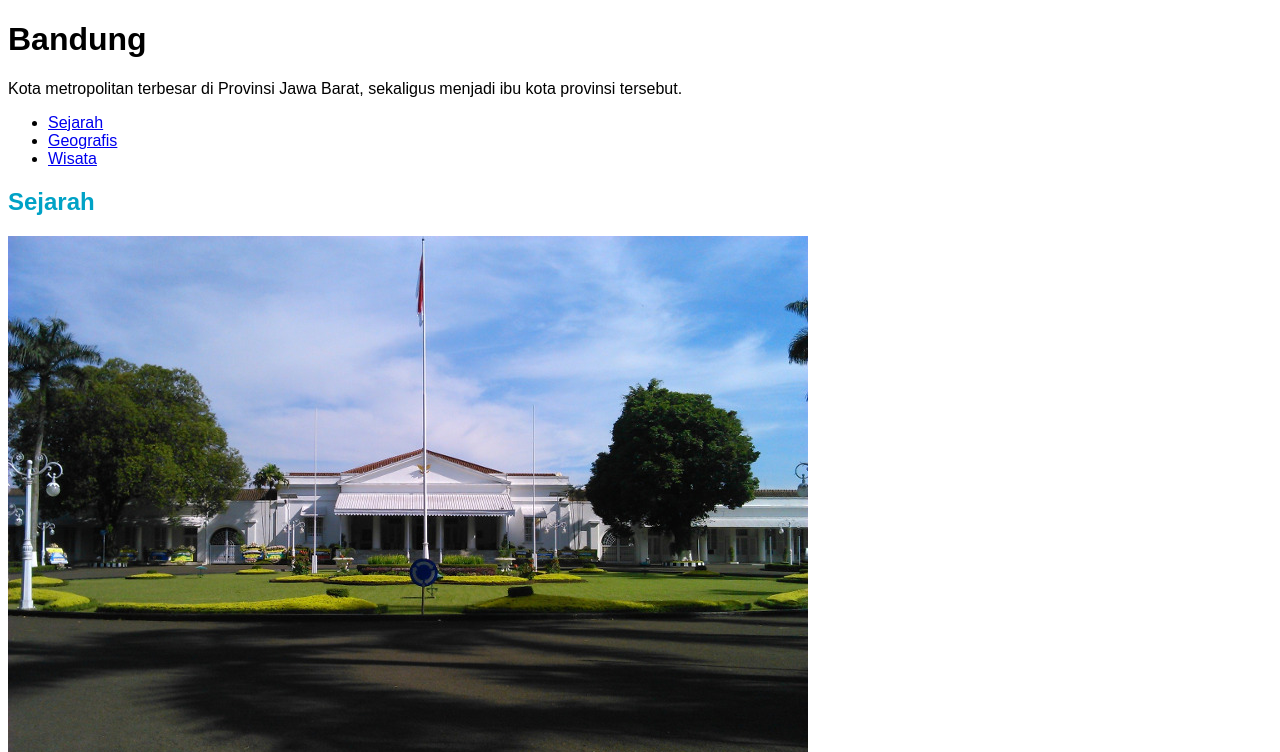
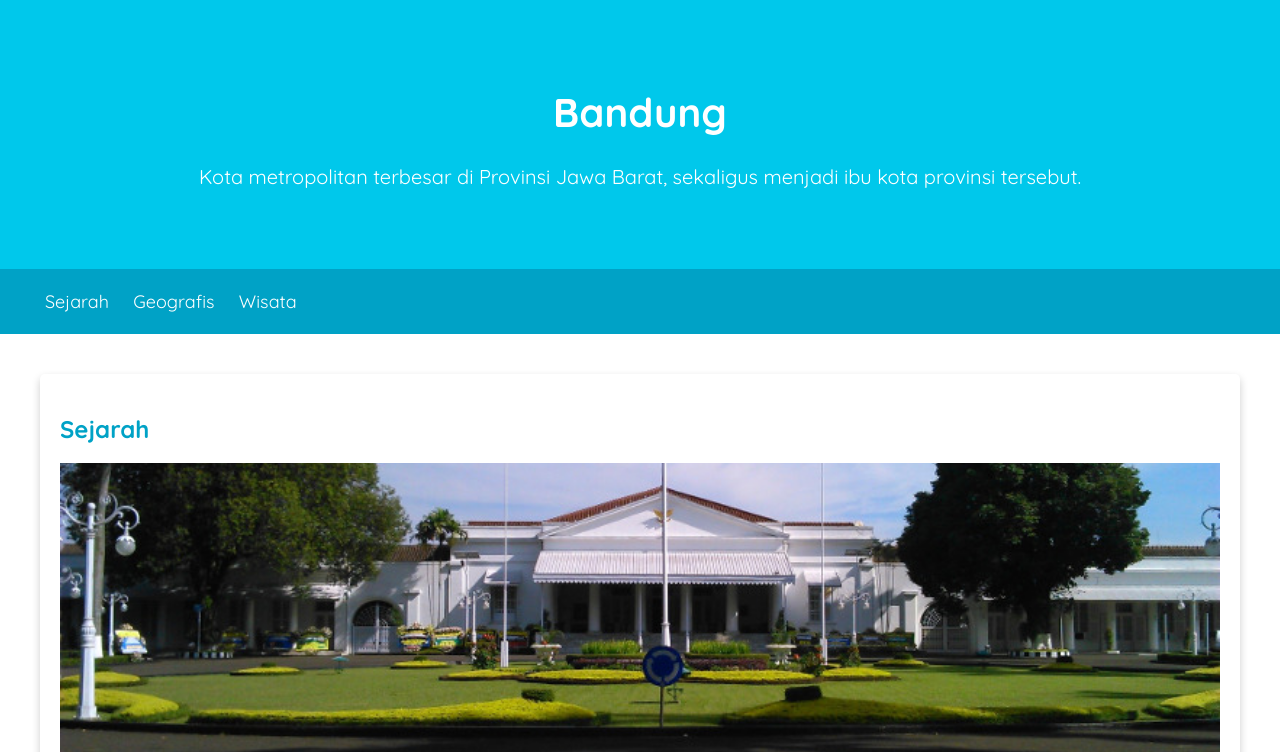
Before and after one commit to Gamalliel19/Dasar-Pemrograman-Web, a plain HTML site: page index.html in a window 1280 px wide. Shown: the top 752 px of the page. Drawn offline with Linux system fonts and the light colour scheme.

Commit message:
mempercantik tampilan website

```diff
--- a/css/style.css
+++ b/css/style.css
@@ -1,5 +1,10 @@
 body{
-    font-family: sans-serif;
+    font-family: 'Quicksand', sans-serif;
+    margin: 0;
+    padding: 0;
+}
+main{
+    padding: 20px;
 }
 h2, h3{
     color: #00a2c6;
@@ -8,4 +13,49 @@ footer{
     padding: 20px;
     color: white;
     background-color: #00a2c6;
+    text-align: center;
+    font-weight: bold;
 }
+nav a{
+    font-size: 18px;
+    font-weight: 400;
+    text-decoration: none;
+    color: white;
+}
+nav a:hover{
+    font-weight: bold;
+}
+.profile header{
+    text-align: center;
+}
+.featured-image{
+    width: 100%;
+    max-height: 300px;
+    object-fit: cover;
+    object-position: center;
+}
+.profile img{
+    width: 200px;
+}
+.card{
+    box-shadow: 0 4px 8px 0 rgba(0, 0, 0, 0.2);
+    border-radius: 5px;
+    padding: 20px;
+    margin: 20px;
+}
+.jumbotron{
+    font-size: 20px;
+    padding: 60px;
+    background-color: #00c8eb;
+    text-align: center;
+    color: white;
+}
+nav li{
+    display: inline;
+    list-style-type: none;
+    margin-right: 20px;
+}
+nav {
+    background-color: #00a2c6;
+    padding: 5px;
+ }
--- a/index.html
+++ b/index.html
@@ -6,14 +6,20 @@
     <meta name="viewport" content="width=device-width, initial-scale=1.0">
     <title>Belajar Dasar Pemrograman Web</title>
     <link rel="stylesheet" href="./css/style.css">
+    <!-- Google Fonts -->
+    <link rel="preconnect" href="https://fonts.gstatic.com">
+<link href="https://fonts.googleapis.com/css2?family=Quicksand:wght@400;700&display=swap" rel="stylesheet">
 </head>
 <body>
 
 <header>
-    <h1>Bandung</h1>
-    <p>
-        Kota metropolitan terbesar di Provinsi Jawa Barat, sekaligus menjadi ibu kota provinsi tersebut.
-    </p>
+    <div class="jumbotron">
+        <h1>Bandung</h1>
+        <p>
+            Kota metropolitan terbesar di Provinsi Jawa Barat, sekaligus menjadi ibu kota provinsi tersebut.
+        </p>
+    </div>
+
     <nav>
         <ul>
             <li>
@@ -32,9 +38,9 @@
 <main>
 
     <div id="content">
-        <article id="sejarah">
+        <article id="sejarah" class="card">
             <h2>Sejarah</h2>
-            <img src="./assets/image/history.jpg" alt="">
+            <img class="featured-image" src="./assets/image/history.jpg" alt="">
             <p>
                 Kata Bandung berasal dari kata bendung atau bendungan karena terbendungnya sungai Citarum oleh lava Gunung Tangkuban Parahu yang lalu membentuk telaga. Legenda yang diceritakan oleh orang-orang tua di Bandung mengatakan bahwa nama Bandung diambil dari sebuah kendaraan air yang terdiri dari dua perahu yang diikat berdampingan yang disebut perahu bandung yang digunakan oleh Bupati Bandung, R.A. Wiranatakusumah II, untuk melayari Ci Tarum dalam mencari tempat kedudukan kabupaten yang baru untuk menggantikan ibu kota yang lama di Dayeuhkolot.
             </p>
@@ -43,11 +49,11 @@
             </p>
         </article>
 
-        <article id="geografis">
+        <article id="geografis" class="card">
             <h2>
                 Geografis
             </h2>
-            <img src="./assets/image/geografis.jpg" alt="">
+            <img class="featured-image" src="./assets/image/geografis.jpg" alt="">
             <p>
                 Kota Bandung dikelilingi oleh pegunungan, sehingga bentuk morfologi wilayahnya bagaikan sebuah mangkok raksasa, secara geografis kota ini terletak di tengah-tengah provinsi Jawa Barat, serta berada pada ketinggian ±768 m di atas permukaan laut, dengan titik tertinggi di berada di sebelah utara dengan ketinggian 1.050 meter di atas permukaan laut dan sebelah selatan merupakan kawasan rendah dengan ketinggian 675 meter di atas permukaan laut.
             </p>
@@ -56,7 +62,7 @@
             </p>
         </article>
 
-        <article id="wisata">
+        <article id="wisata" class="card">
 
             <h2>Wisata</h2>
             <p>
@@ -65,7 +71,7 @@
 
             <section>
                 <h3>Farm House Lembang</h3>
-                <img src="./assets/image/farm-house.jpg" alt="">
+                <img class="featured-image" src="./assets/image/farm-house.jpg" alt="">
                 <h4>Lokasi</h4>
                 <p>
                     Berada di jalur utama Bandung-Lembang, Farm House menjadi objek wisata yang tidak pernah sepi pengunjung. Selain karena letaknya strategis, kawasan ini juga menghadirkan nuansa wisata khas Eropa. Semua itu diterapkan dalam bentuk spot swafoto Instagramable.
@@ -74,7 +80,7 @@
 
             <section>
                 <h3>Observatorium Bosscha</h3>
-                <img src="./assets/image/bosscha.jpg" alt="">
+                <img class="featured-image" src="./assets/image/bosscha.jpg" alt="">
                 <p>
                     Memiliki beberapa teleskop, antara lain, Refraktor Ganda Zeiss, Schmidt Bimasakti, Refraktor Bamberg, Cassegrain GOTO, dan Teleskop Surya. Refraktor Ganda Zeiss adalah jenis teleskop terbesar untuk meneropong bintang. Benda ini diletakkan pada atap kubah sehingga saat teropong digunakan, atap tersebut harus dibuka. Observatorium Bosscha boleh dikunjungi oleh siapa pun, tanpa tiket. Namun, bagi yang ingin menggunakan teleskop Zeiss, wajib mendaftarkan diri. Untuk instansi atau lembaga pendidikan, diberikan jadwal hari Selasa sampai Jumat. Sementara itu, kunjungan individu dibuka setiap hari Sabtu.
                 </p>
@@ -105,7 +111,7 @@
 
     <!-- Aside Element -->
     <aside>
-        <article>
+        <article class="profile card">
             <header>
                 <h2>Kota Bandung</h2>
                 <p>Kota Kembang Paris Van Java</p>
```
